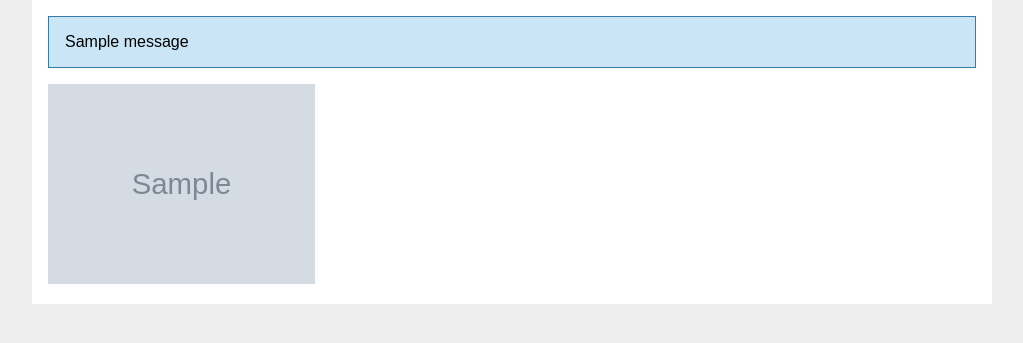
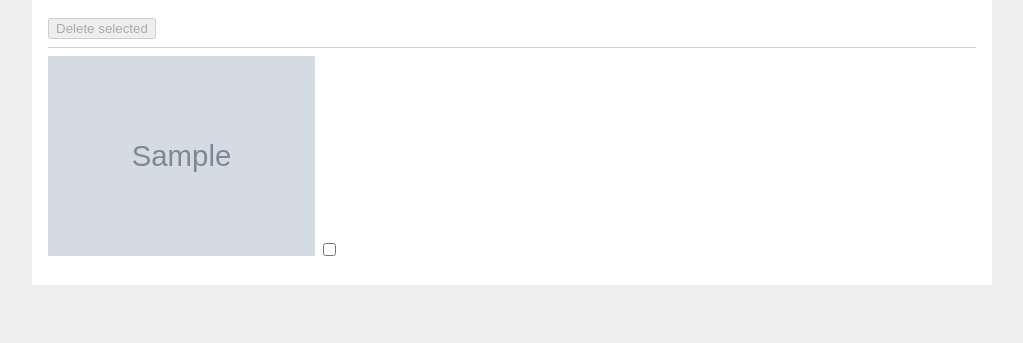
Before and after one commit to WILKmichal/imazure, a Flask app: template back/imazure/templates/image/index.html in a window 1280 px wide. Shown: the part 98-441 px from the top of the page, without its empty margins (128-1151 px from the left). Run offline with Flask 3, Linux system fonts and the light colour scheme; the template is opened without the code that fills it: most values are stand-ins (such as "Sample title", 1, 10 or a date in 2020); grey boxes marked "Sample" are stand-in pictures; one stand-in notice (Sample message) is shown.

Commit message:
Add file name to /all route, add delete route

```diff
--- a/back/imazure/image.py
+++ b/back/imazure/image.py
@@ -9,6 +9,7 @@ from flask import (
     jsonify
 
 )
+import uuid
 from werkzeug.exceptions import abort
 import os
 from azure.storage.blob import BlobServiceClient
@@ -43,7 +44,7 @@ def index():
     images = []
     for blob in blob_items:
         blob_client = container_client.get_blob_client(blob=blob.name)
-        images.append(Object(url = blob_client.url))
+        images.append(Object(url = blob_client.url, name = blob_client.blob_name))
 
     return render_template('image/index.html', images=images)
 
@@ -54,7 +55,7 @@ def images_as_json():
     images = []
     for blob in blob_items:
         blob_client = container_client.get_blob_client(blob=blob.name)
-        images.append({ "url": blob_client.url })
+        images.append({ "url": blob_client.url, "name": blob_client.blob_name })
     return jsonify(images)
 
 
@@ -64,15 +65,22 @@ def upload_form():
 
 @bp.post('/upload')
 def upload():
-    filenames = ""
     for file in request.files.getlist("images"):
         try:
             # upload the file to the container using the filename as the blob name
-            container_client.upload_blob(file.filename, file)
-            filenames += file.filename + "<br /> "
+            container_client.upload_blob(str(uuid.uuid4()), file)
         except Exception as e:
             # ignore duplicate filenames
             print("Ignoring duplicate filenames")
             print(e)
 
     return redirect('/')
+
+@bp.delete('/')
+def delete_files():
+    try:
+        container_client.delete_blobs(*request.args.getlist('name'))
+    except Exception as e:
+        print('Exception')
+        print(e)
+    return jsonify(None)
--- a/back/imazure/templates/base.html
+++ b/back/imazure/templates/base.html
@@ -1,24 +1,24 @@
 <!doctype html>
-<title>{% block title %}{% endblock %} - Imazure</title>
-<link rel="stylesheet" href="{{ url_for('static', filename='style.css') }}">
-<nav>
-  <h1> <a href="{{ url_for('image.index')  }}">Imazure</a></h1>
+<head>
+
+  <title>{% block title %}{% endblock %} - Imazure</title>
+  <link rel="stylesheet" href="{{ url_for('static', filename='style.css') }}">
+</head>
+<body>
+
+  <nav>
+    <h1> <a href="{{ url_for('image.index')  }}">Imazure</a></h1>
   <ul>
-    {% if g.user %}
-      <li><span>{{ g.user['username'] }}</span>
-      <li><a href="#">Log Out</a>
-    {% else %}
+
       <li><a href="#">Register</a>
       <li><a href="#">Log In</a>
-    {% endif %}
   </ul>
 </nav>
 <section class="content">
   <header>
     {% block header %}{% endblock %}
   </header>
-  {% for message in get_flashed_messages() %}
-    <div class="flash">{{ message }}</div>
-  {% endfor %}
   {% block content %}{% endblock %}
 </section>
+{% block script %} {% endblock %}
+</body>
--- a/back/imazure/templates/image/index.html
+++ b/back/imazure/templates/image/index.html
@@ -2,14 +2,43 @@
 
 {% block header %}
 <h1>{% block title %}Images{% endblock %}</h1>
-<a class="action" href="{{ url_for('image.upload')  }}">New</a>
+<a class="action" href="{{ url_for('image.upload_form')  }}">New</a>
 {% endblock %}
 
 {% block content %}
+<br />
+<div>
+  <button id="delete" disabled="disabled">Delete selected</button>
+</div>
+<hr>
   {% for image in images %}
     <img src='{{image['url']}}' width='auto' height='200'/>
+    <input type="checkbox" data-name="{{image['name']}}" />
     {% if not loop.last %}
       <hr>
     {% endif %}
   {% endfor %}
 {% endblock %}
+
+{% block script %}
+<script>
+  const names = [];
+  const deleteBtn = document.getElementById('delete');
+  deleteBtn.addEventListener('click', deleteImages, false);
+
+  document.querySelectorAll('input[data-name][type=checkbox]')
+            .forEach((c) => c.addEventListener('click', checked))
+
+  function deleteImages() {
+    const url = `{{url_for('image.delete_files')}}?name=${names.join('&name=')}`
+    return fetch(url, { method: 'DELETE'}).then(() => location.reload())
+  }
+
+  function checked(e) {
+    if(e.target.checked) names.push(encodeURIComponent(e.target.dataset.name));
+    else names.splice(names.indexOf(e.target.dataset.name), 1);
+
+    deleteBtn.disabled = names.length ? null : 'disabled';
+  }
+</script>
+{% endblock %}
```
